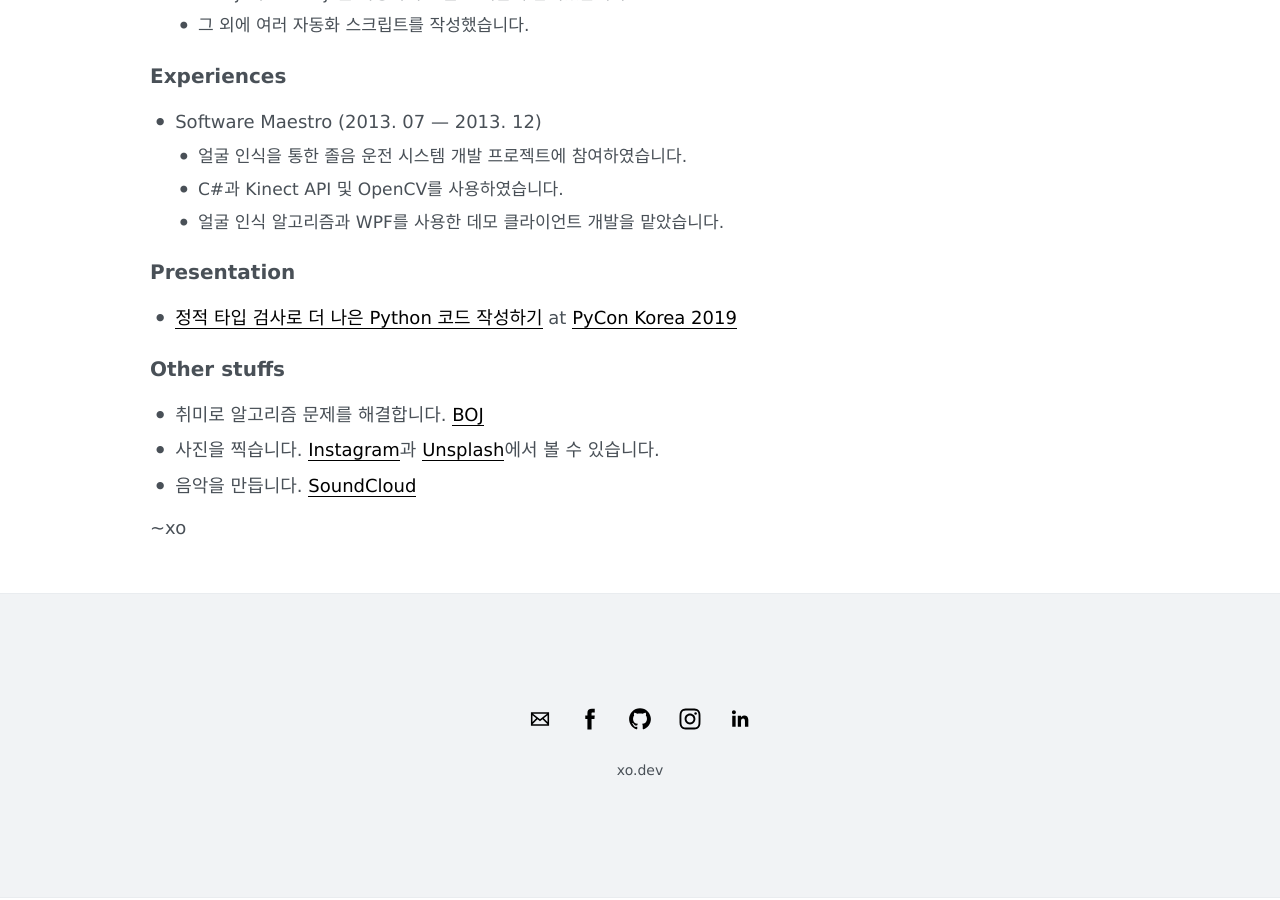
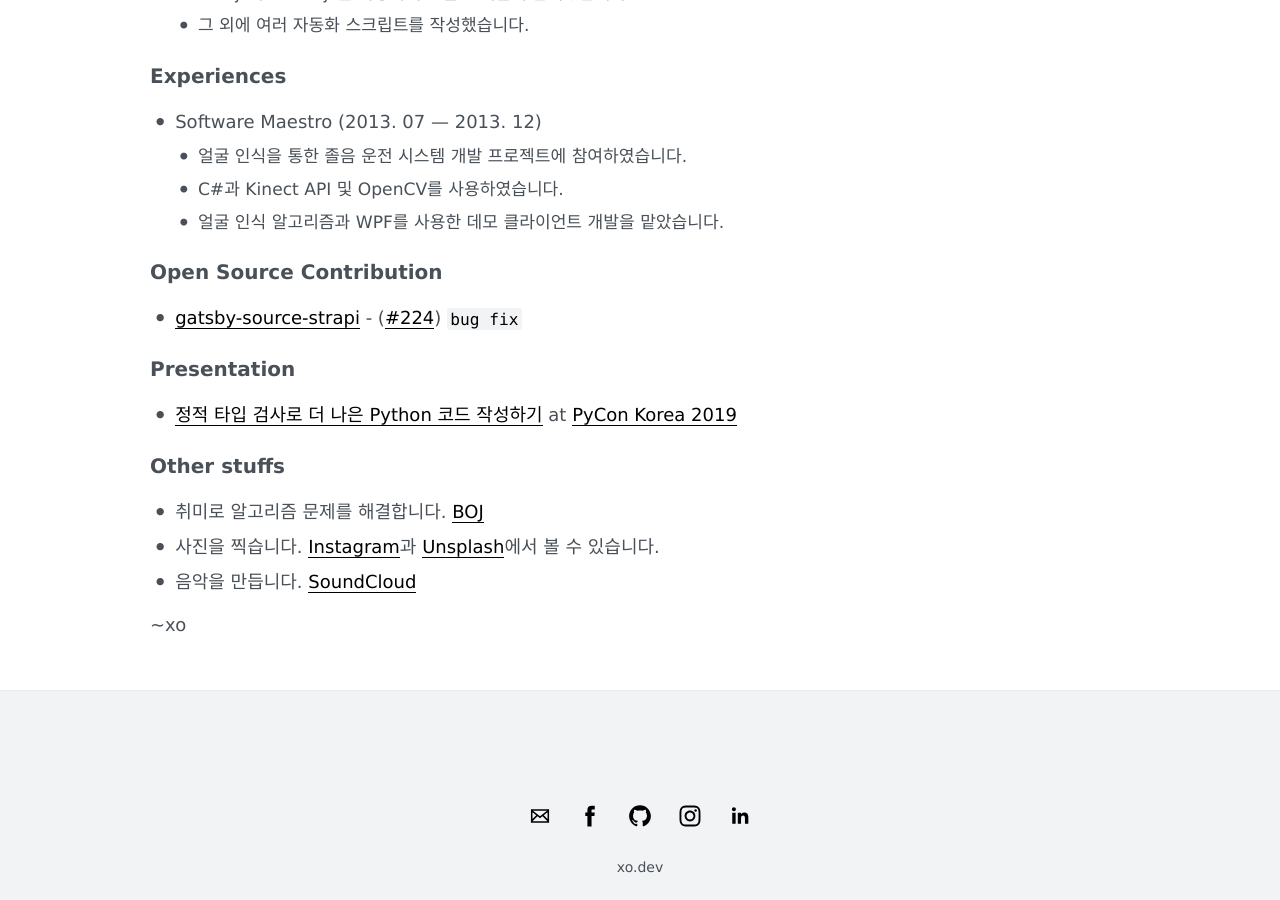
Before and after one commit to blurfx/xo.dev, a Jekyll site: the page built from about.md, in a window 1280 px wide and 900 px high, scrolled down 1082 px. Built offline with Jekyll 4.4.1, drawn with Linux system fonts in a browser that asks for light colours.

Commit message:
Update about.md

```diff
--- a/about.md
+++ b/about.md
@@ -45,6 +45,9 @@ permalink: /about/
   + C#과 Kinect API 및 OpenCV를 사용하였습니다.
   + 얼굴 인식 알고리즘과 WPF를 사용한 데모 클라이언트 개발을 맡았습니다.
 
+## Open Source Contribution
+- [gatsby-source-strapi](https://github.com/strapi/gatsby-source-strapi) - ([#224](https://github.com/strapi/gatsby-source-strapi/pull/224)) `bug fix`
+
 ## Presentation
 - [정적 타입 검사로 더 나은 Python 코드 작성하기](https://speakerdeck.com/blur/python-type-hinting-and-static-type-checking) at [PyCon Korea 2019](https://www.pycon.kr)
 
```
